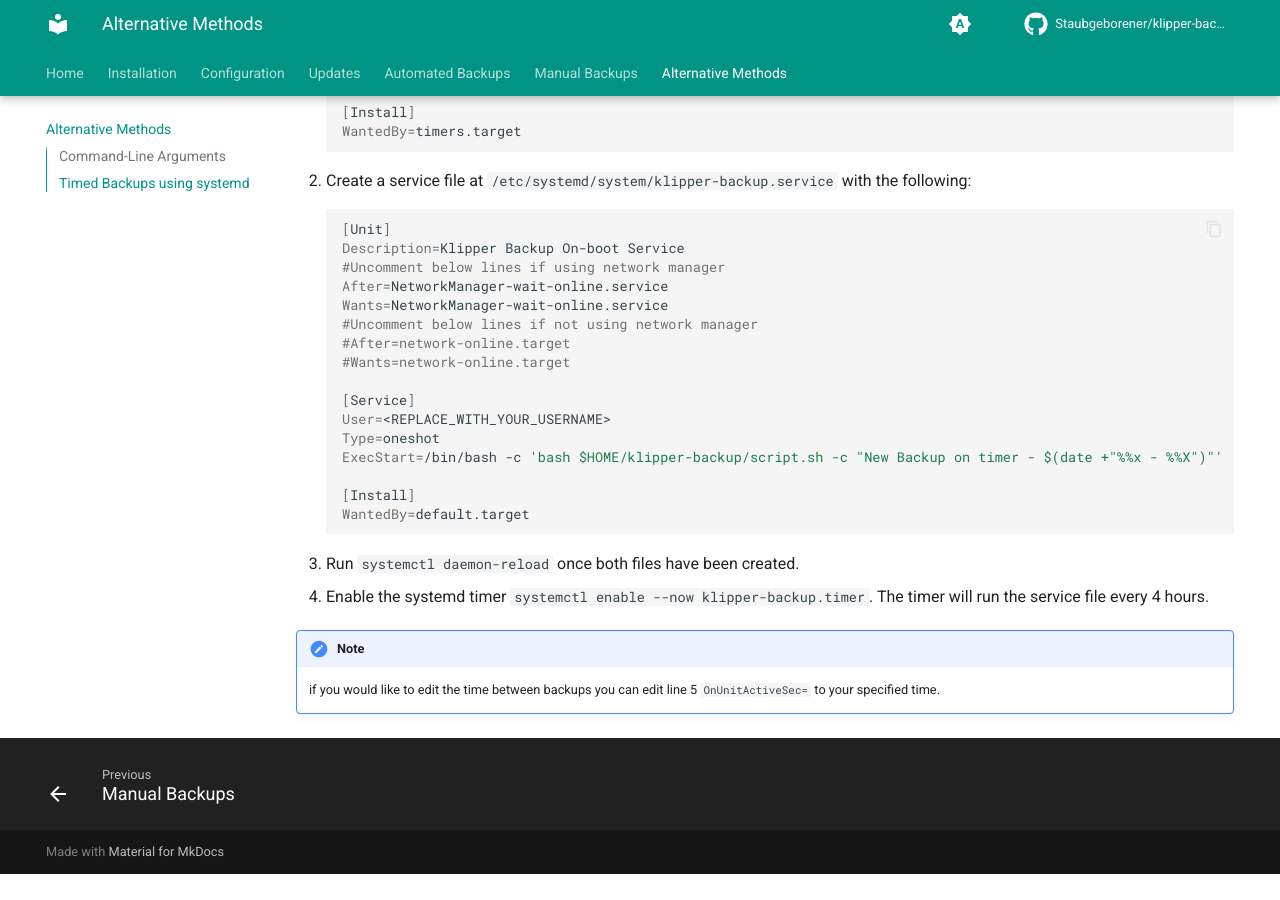
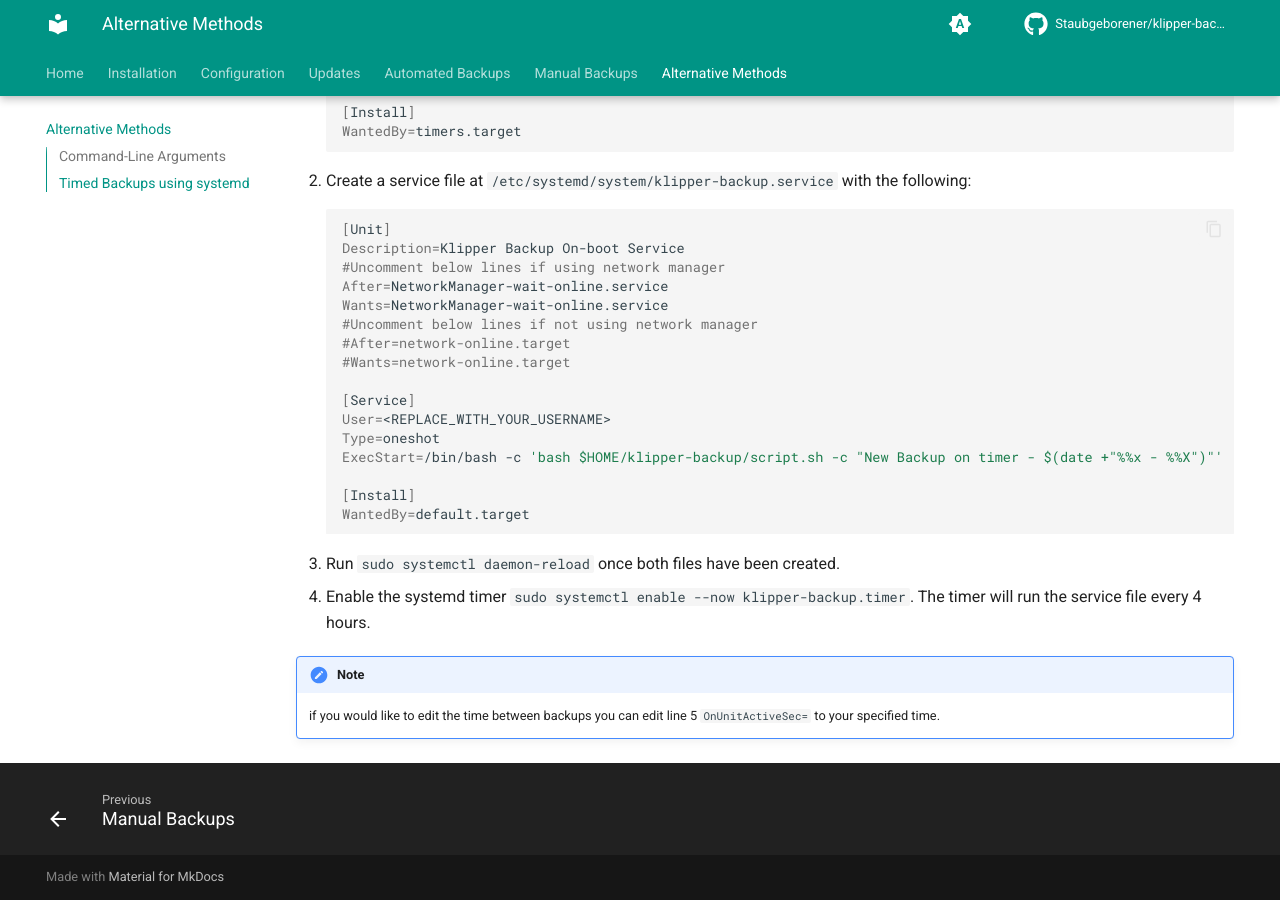
Before and after one commit to Staubgeborener/Klipper-Backup, an MkDocs documentation site: the page built from docs/alternative-methods.md, in a window 1280 px wide and 900 px high, scrolled down 802 px. Built offline with MkDocs 1.6.1 and Material for MkDocs 9.7.7, drawn with Linux system fonts in a browser that asks for light colours; comment, search, counter and statistics services are not loaded; before the commit the page ends 1676 px from its top, so only the background shows below that.

Commit message:
add 'sudo' to commands in alternative-methods.md

````diff
--- a/docs/alternative-methods.md
+++ b/docs/alternative-methods.md
@@ -44,7 +44,7 @@ ExecStart=/bin/bash -c 'bash $HOME/klipper-backup/script.sh -c "New Backup on ti
 [Install]
 WantedBy=default.target
 ```
-3. Run `systemctl daemon-reload` once both files have been created.
-4. Enable the systemd timer `systemctl enable --now klipper-backup.timer`. The timer will run the service file every 4 hours.
+3. Run `sudo systemctl daemon-reload` once both files have been created.
+4. Enable the systemd timer `sudo systemctl enable --now klipper-backup.timer`. The timer will run the service file every 4 hours.
 !!! note
     if you would like to edit the time between backups you can edit line 5 `OnUnitActiveSec=` to your specified time.
````
